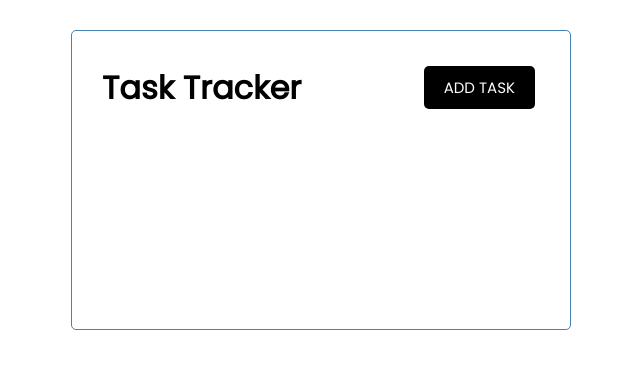
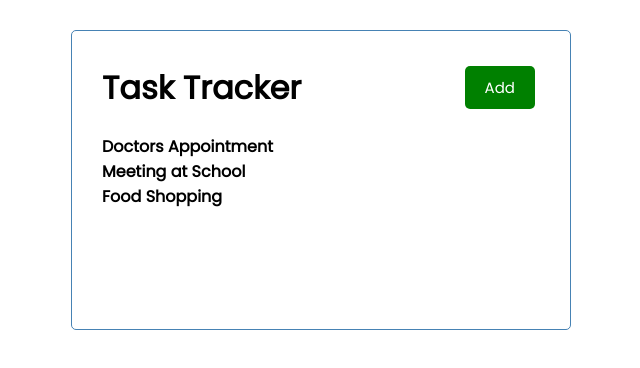
Before and after one commit to iqbal9865/Task-Tracker-With-Angular, an Angular app: page / in a window 1280 px wide. Shown: the top 368 px of the page, without its empty margins (319-959 px from the left). Built offline with nearby package versions, Linux system fonts and the light colour scheme.

Commit message:
fetch data from fake server and show in UI

```diff
--- /dev/null
+++ b/src/app/Task.ts
@@ -0,0 +1,6 @@
+export interface Task {
+  id?: number;
+  text: string;
+  day: string;
+  reminder: boolean
+}
--- a/src/app/app.component.html
+++ b/src/app/app.component.html
@@ -1,3 +1,4 @@
 <div class="container">
   <app-header></app-header>
+  <app-tasks></app-tasks>
 </div>
--- a/src/app/app.module.ts
+++ b/src/app/app.module.ts
@@ -5,12 +5,14 @@
 import { AppComponent } from './app.component';
 import { HeaderComponent } from './components/header/header.component';
 import { ButtonComponent } from './components/button/button.component';
+import { TasksComponent } from './components/tasks/tasks.component';
 
 @NgModule({
   declarations: [
     AppComponent,
     HeaderComponent,
-    ButtonComponent
+    ButtonComponent,
+    TasksComponent
   ],
   imports: [
     BrowserModule,
--- a/src/app/components/button/button.component.html
+++ b/src/app/components/button/button.component.html
@@ -1 +1 @@
-<button class="btn">ADD TASK</button>
+<button [ngStyle]="{'background-color': color}" class="btn" (click)="onClick()">{{ text }}</button>
--- a/src/app/components/button/button.component.ts
+++ b/src/app/components/button/button.component.ts
@@ -1,4 +1,4 @@
-import { Component, OnInit } from '@angular/core';
+import { Component, OnInit, Input, Output, EventEmitter } from '@angular/core';
 
 @Component({
   selector: 'app-button',
@@ -7,9 +7,14 @@
 })
 export class ButtonComponent implements OnInit {
 
+  @Input() text: any;
+  @Input() color: any;
+  @Output() btnClick = new EventEmitter()
   constructor() { }
 
-  ngOnInit(): void {
+  ngOnInit(): void {}
+
+  onClick () {
+    this.btnClick.emit()
   }
-
 }
--- a/src/app/components/header/header.component.html
+++ b/src/app/components/header/header.component.html
@@ -1,4 +1,6 @@
 <header>
   <h1>{{ title }}</h1>
-  <app-button></app-button>
+  <app-button
+    color="green" text="Add" (btnClick)="toggleAddTask()">
+  </app-button>
 </header>
--- a/src/app/components/header/header.component.ts
+++ b/src/app/components/header/header.component.ts
@@ -9,7 +9,10 @@
   title = 'Task Tracker';
   constructor() { }
 
-  ngOnInit(): void {
+  ngOnInit(): void {}
+
+  toggleAddTask () {
+    console.log('toggle btn')
   }
 
 }
--- /dev/null
+++ b/src/app/components/tasks/tasks.component.html
@@ -0,0 +1,3 @@
+<div *ngFor="let task of tasks">
+  <h4>{{ task.text }}</h4>
+</div>
--- /dev/null
+++ b/src/app/components/tasks/tasks.component.ts
@@ -0,0 +1,15 @@
+import { Component, OnInit } from '@angular/core';
+import { TASKS } from '../../mock-task';
+import { Task } from '../../Task';
+@Component({
+  selector: 'app-tasks',
+  templateUrl: './tasks.component.html',
+  styleUrls: ['./tasks.component.css']
+})
+export class TasksComponent implements OnInit {
+  tasks : Task[] = TASKS;
+  constructor() { }
+
+  ngOnInit(): void {}
+
+}
--- /dev/null
+++ b/src/app/mock-task.ts
@@ -0,0 +1,22 @@
+import { Task } from './Task';
+
+export const TASKS: Task[] = [
+  {
+    id: 1,
+    text: 'Doctors Appointment',
+    day: 'May 5th at 2:30pm',
+    reminder: true,
+  },
+  {
+    id: 2,
+    text: 'Meeting at School',
+    day: 'May 6th at 1:30pm',
+    reminder: true,
+  },
+  {
+    id: 3,
+    text: 'Food Shopping',
+    day: 'May 7th at 12:30pm',
+    reminder: false,
+  },
+];
```
Also changed, not shown: src/app/components/tasks/tasks.component.css (added), 1 other file (tests, documents, lock files or other folders).
